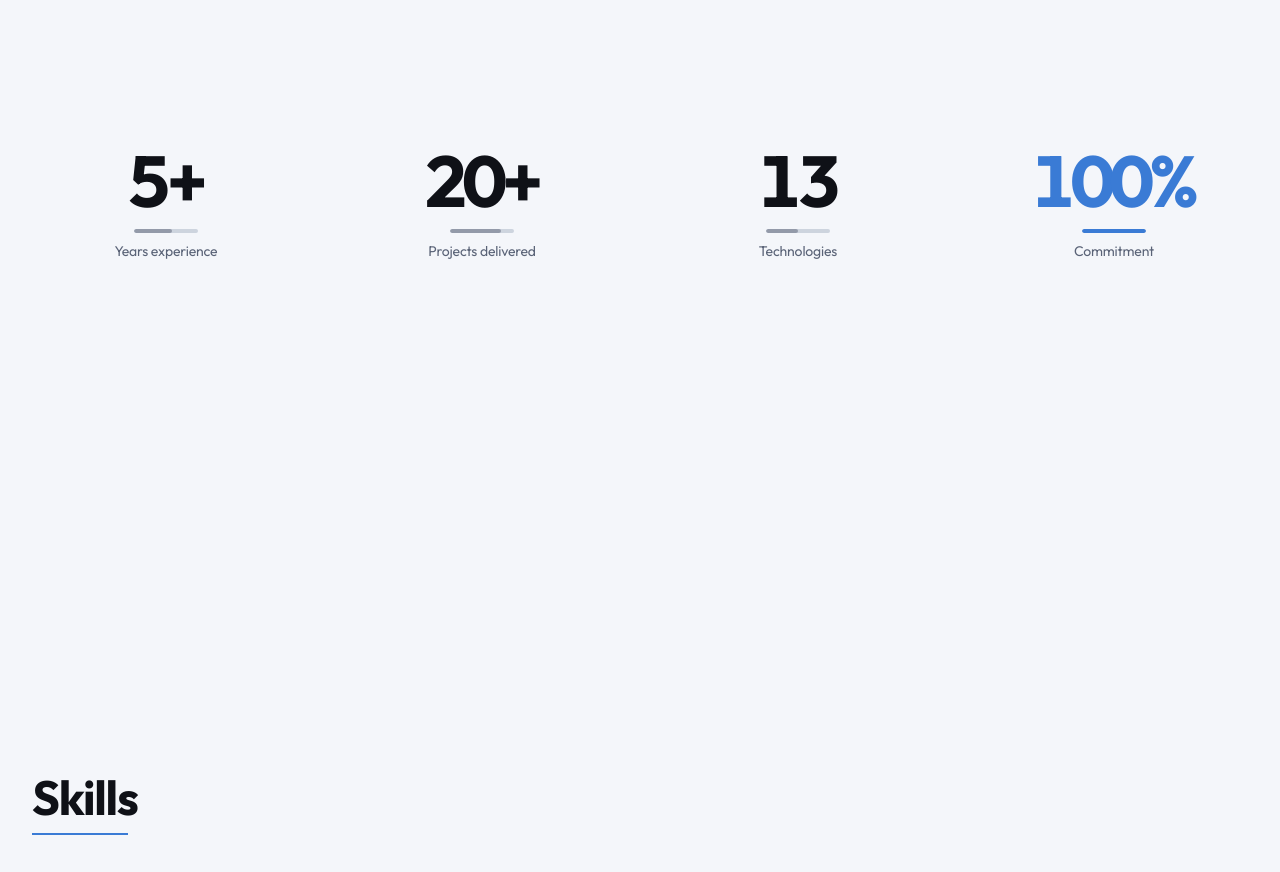
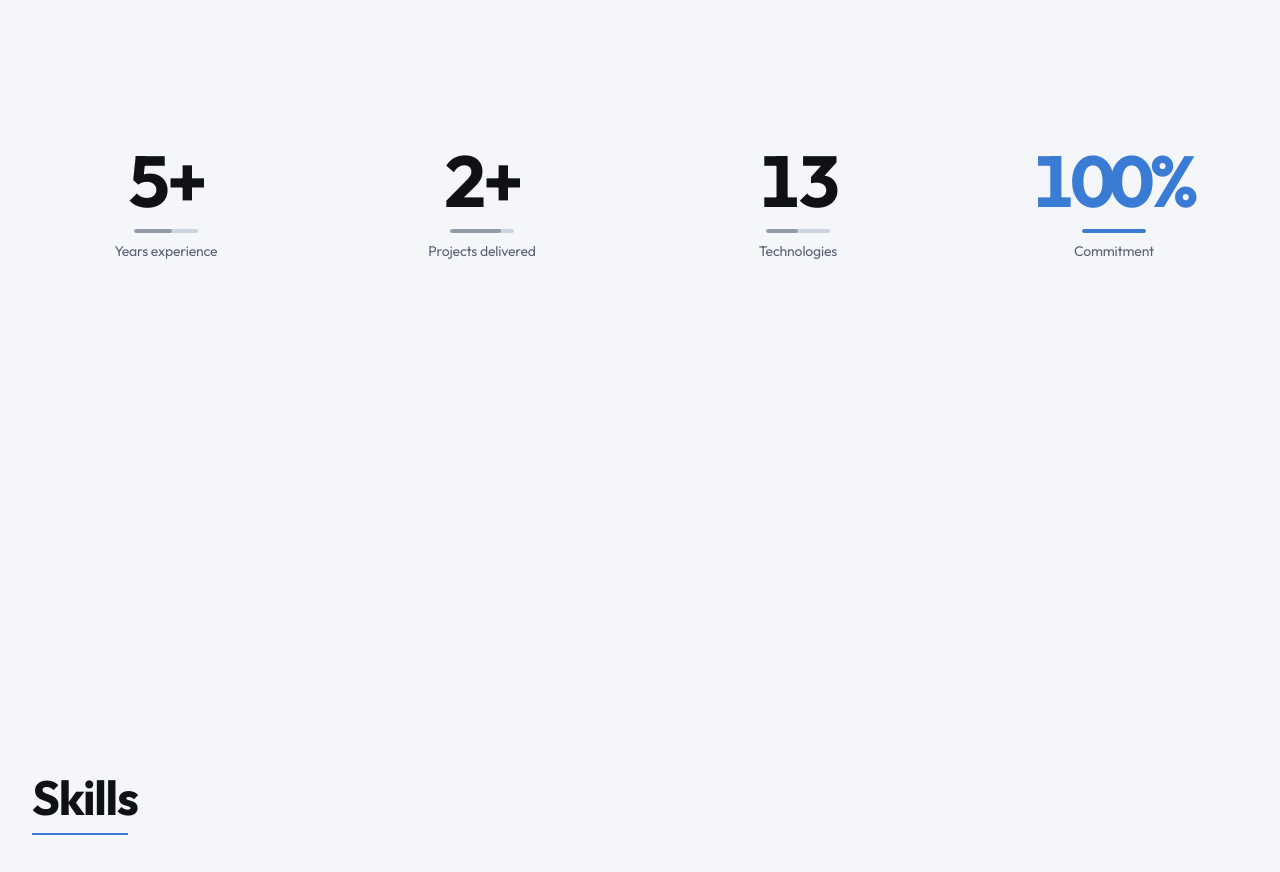
Before and after one commit to alvaro17f/ialvaro, an Astro site: page / in a window 1280 px wide. Shown: the part 1960-2832 px from the top of the page. Built offline with nearby package versions, Linux system fonts and the light colour scheme; Astro itself is replaced by a stand-in of ours.

Commit message:
refactor: make stats dynamic from data sources
- Years experience: parsed from experience.json earliest date_from
  (October 2021 → rounded to 5 years)
- Projects delivered: portfolio.json array length (2)
- Technologies: skills.json array length (13)
- Commitment stays static at 100%
- 177 tests, 99.38% coverage

```diff
--- a/src/views/Stats.tsx
+++ b/src/views/Stats.tsx
@@ -1,10 +1,43 @@
 import { AnimatedCounter } from "src/components/AnimatedCounter";
+import experienceData from "src/data/experience.json";
+import portfolioData from "src/data/portfolio.json";
+import skillsData from "src/data/skills.json";
+
+function getYearsExperience(): number {
+	const dates = experienceData.map((e) => new Date(`${e.date_from} 01`));
+	const earliest = new Date(Math.min(...dates.map((d) => d.getTime())));
+	const now = new Date();
+	const diffMs = now.getTime() - earliest.getTime();
+	const years = Math.round(diffMs / (365.25 * 24 * 60 * 60 * 1000));
+	return years;
+}
 
 const stats = [
-	{ value: 5, suffix: "+", label: "Years experience", bar: 60 },
-	{ value: 20, suffix: "+", label: "Projects delivered", bar: 80 },
-	{ value: 13, suffix: "", label: "Technologies", bar: 50 },
-	{ value: 100, suffix: "%", label: "Commitment", bar: 100, accent: true },
+	{
+		value: getYearsExperience(),
+		suffix: "+",
+		label: "Years experience",
+		bar: 60,
+	},
+	{
+		value: portfolioData.length,
+		suffix: "+",
+		label: "Projects delivered",
+		bar: 80,
+	},
+	{
+		value: skillsData.length,
+		suffix: "",
+		label: "Technologies",
+		bar: 50,
+	},
+	{
+		value: 100,
+		suffix: "%",
+		label: "Commitment",
+		bar: 100,
+		accent: true,
+	},
 ];
 
 export const Stats = () => {
```
